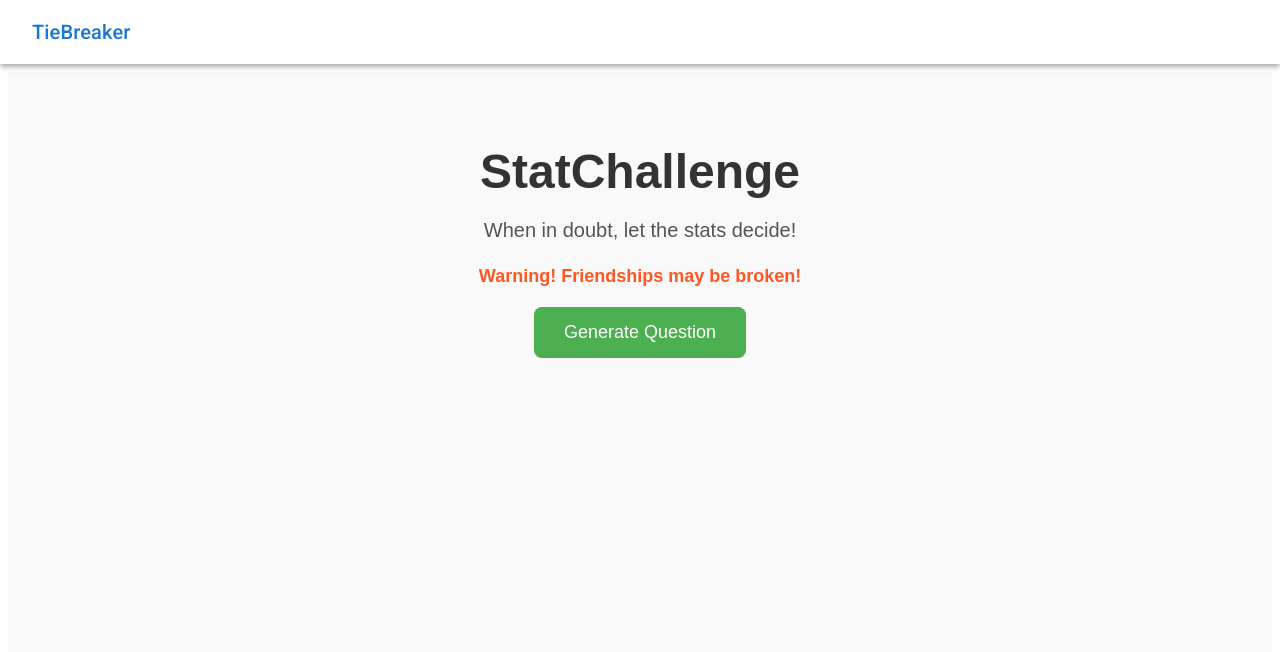
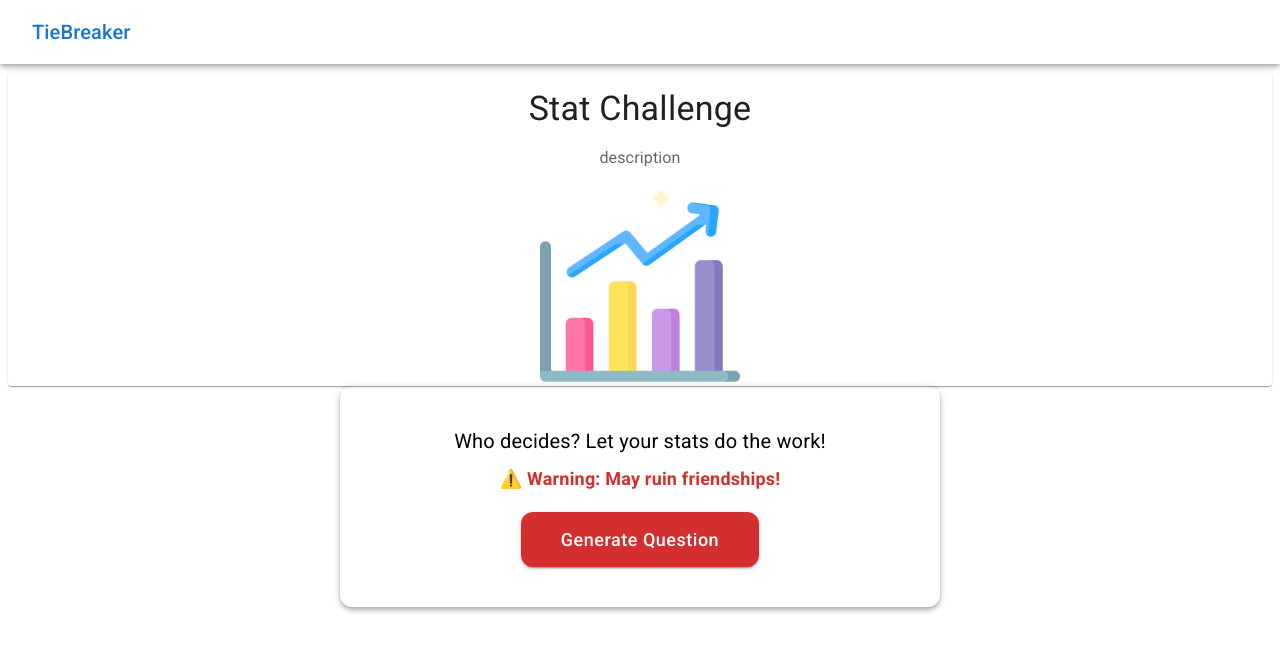
Before and after one commit to Glenn-Chiang/TieBreaker, a React (Vite) app: page /games/stat-challenge in a window 1280 px wide. Shown: the top 652 px of the page. Built offline with nearby package versions, Linux system fonts and the light colour scheme.

Commit message:
updated Stat challenge game

```diff
--- a/src/pages/StatChallenge.tsx
+++ b/src/pages/StatChallenge.tsx
@@ -1,28 +1,42 @@
-import React, { useState } from "react";
-import "./Statgame.css"; // Importing a separate CSS file for styling
+import { useState } from "react";
+import { Button, Typography, Container, keyframes, useTheme } from "@mui/material";
+import GameBanner from "../components/GameBanner";
+import { GAMES } from "../data/games";
+
+// Generate question button flicker animation
+const flickerAnimation = keyframes`
+  0% {
+    box-shadow: 0 0 8px rgba(255, 87, 34, 0.6), 0 0 16px rgba(255, 152, 0, 0.5);
+  }
+  50% {
+    box-shadow: 0 0 12px rgba(255, 152, 0, 0.8), 0 0 24px rgba(255, 87, 34, 0.7);
+  }
+  100% {
+    box-shadow: 0 0 16px rgba(255, 87, 34, 0.9), 0 0 32px rgba(255, 152, 0, 1);
+  }
+`;
 
 function StatChallenge() {
-  // Define the questions array (only questions without answers)
+  const gameData = GAMES.find((data) => data.id === "stat-challenge")!;
+  const theme = useTheme(); // Access the MUI theme
   const questions = [
     "Highest body count?",
+    "Fastest 2.4km timing?",
     "Highest GPA?",
-    "Highest bench/deadlift?",
-    "Most number of SUs?",
+    "Highest max bench/deadlift?",
+    "Most number of SUs used?",
     "Tallest?",
-    // Add more questions here
+    "Most cooked in life/studies?",
+    "Stays nearest to campus?",
   ];
 
-  // State to hold the list of remaining questions and the current question
   const [remainingQuestions, setRemainingQuestions] = useState(questions);
-  const [currentQuestion, setCurrentQuestion] = useState<string | null>(null); // Initially no question
-  const [feedback, setFeedback] = useState("");
+  const [currentQuestion, setCurrentQuestion] = useState<string | null>(null);
+  const [gameOver, setGameOver] = useState(false); // Track if all questions have been asked
 
-  // Function to get a random question and remove it from the remaining questions list
   function getRandomQuestion() {
     if (remainingQuestions.length === 0) {
-      setFeedback("All questions have been asked! Restarting the game...");
-      // Reset the game by repopulating the remaining questions
-      setRemainingQuestions(questions);
+      setGameOver(true); // All questions have been asked
       return "";
     }
     const randomIndex = Math.floor(Math.random() * remainingQuestions.length);
@@ -34,29 +48,91 @@ function StatChallenge() {
     return selectedQuestion;
   }
 
-  // Function to handle "Generate Question" button click
   function generateQuestion() {
-    const newQuestion = getRandomQuestion();
-    setFeedback(""); // Clear feedback
-    setCurrentQuestion(newQuestion);
+    if (gameOver) {
+      // Reset the game when it's over
+      setRemainingQuestions(questions);
+      setGameOver(false);
+      setCurrentQuestion(null);
+    } else {
+      const newQuestion = getRandomQuestion();
+      setCurrentQuestion(newQuestion);
+    }
   }
 
   return (
-    <div className="statgame-container">
-      <h1 className="game-title">StatChallenge</h1>
-      <p className="game-tagline">When in doubt, let the stats decide!</p>
-      <h4 className="warning">Warning! Friendships may be broken!</h4>
+    <>
+      <GameBanner gameData={gameData} />
+      <Container
+        maxWidth="sm"
+        sx={{
+          padding: "40px",
+          borderRadius: "12px",
+          textAlign: "center",
+          boxShadow: theme.shadows[4], // Use theme shadow
+        }}
+      >
+        <Typography
+          variant="body1"
+          sx={{
+            fontSize: "20px",
+            marginBottom: "10px",
+          }}
+        >
+          Who decides? Let your stats do the work!
+        </Typography>
+        <Typography
+          variant="body2"
+          sx={{
+            color: theme.palette.error.main,
+            fontWeight: "bold",
+            fontSize: "18px",
+            marginBottom: "20px",
+          }}
+        >
+          ⚠️ Warning: May ruin friendships!
+        </Typography>
 
-      {currentQuestion && <h2 className="current-question">{currentQuestion}</h2>} {/* Display the question */}
+        {currentQuestion && (
+          <Typography
+            variant="h5"
+            component="h2"
+            sx={{
+              fontWeight: "bold",
+              marginBottom: "20px",
+            }}
+          >
+            {currentQuestion}
+          </Typography>
+        )}
 
-      <div className="button-container">
-        <button className="generate-button" onClick={generateQuestion}>
-          Generate Question
-        </button>
-      </div>
-
-      {feedback && <p className="feedback-message">{feedback}</p>}
-    </div>
+        <Button
+          variant="contained"
+          size="large"
+          onClick={generateQuestion}
+          sx={{
+            padding: "12px 40px",
+            fontSize: "18px",
+            textTransform: "none",
+            borderRadius: "12px",
+            background: theme.palette.error.main,
+            color: "white",
+            transition: "all 0.3s ease",
+            overflow: "hidden",
+            ":hover": {
+              background: theme.palette.error.dark,
+              animation: `${flickerAnimation} 0.15s infinite alternate`,
+              transform: "scale(1.05)",
+            },
+            ":active": {
+              transform: "scale(0.95)",
+            },
+          }}
+        >
+          {gameOver ? "Restart" : currentQuestion ? "Next Question" : "Generate Question"}
+        </Button>
+      </Container>
+    </>
   );
 }
 
--- a/src/pages/Statgame.css
+++ /dev/null
@@ -1,68 +0,0 @@
-/* Statgame.css */
-.statgame-container {
-    font-family: 'Arial', sans-serif;
-    text-align: center;
-    padding: 40px;
-    background-color: #f9f9f9;
-    min-height: 70vh;
-    justify-content: center;
-    align-items: center;
-  }
-
-  .game-title {
-    font-size: 48px;
-    font-weight: bold;
-    color: #333;
-    margin-bottom: 20px;
-  }
-
-  .game-tagline {
-    font-size: 20px;
-    color: #555;
-    margin-bottom: 10px;
-  }
-
-  .warning {
-    color: #ff5722;
-    font-size: 18px;
-    font-weight: bold;
-    margin-bottom: 20px;
-  }
-
-  .current-question {
-    font-size: 26px;
-    color: #4caf50;
-    font-weight: bold;
-    margin-bottom: 20px;
-  }
-
-  .button-container {
-    margin-top: 20px;
-  }
-
-  .generate-button {
-    padding: 15px 30px;
-    font-size: 18px;
-    background-color: #4caf50;
-    color: white;
-    border: none;
-    border-radius: 8px;
-    cursor: pointer;
-    transition: background-color 0.3s ease, transform 0.2s ease;
-  }
-
-  .generate-button:hover {
-    background-color: #45a049;
-    transform: scale(1.05);
-  }
-
-  .generate-button:active {
-    transform: scale(0.98);
-  }
-
-  .feedback-message {
-    font-size: 18px;
-    color: #f44336;
-    margin-top: 20px;
-    font-weight: bold;
-  }
```
